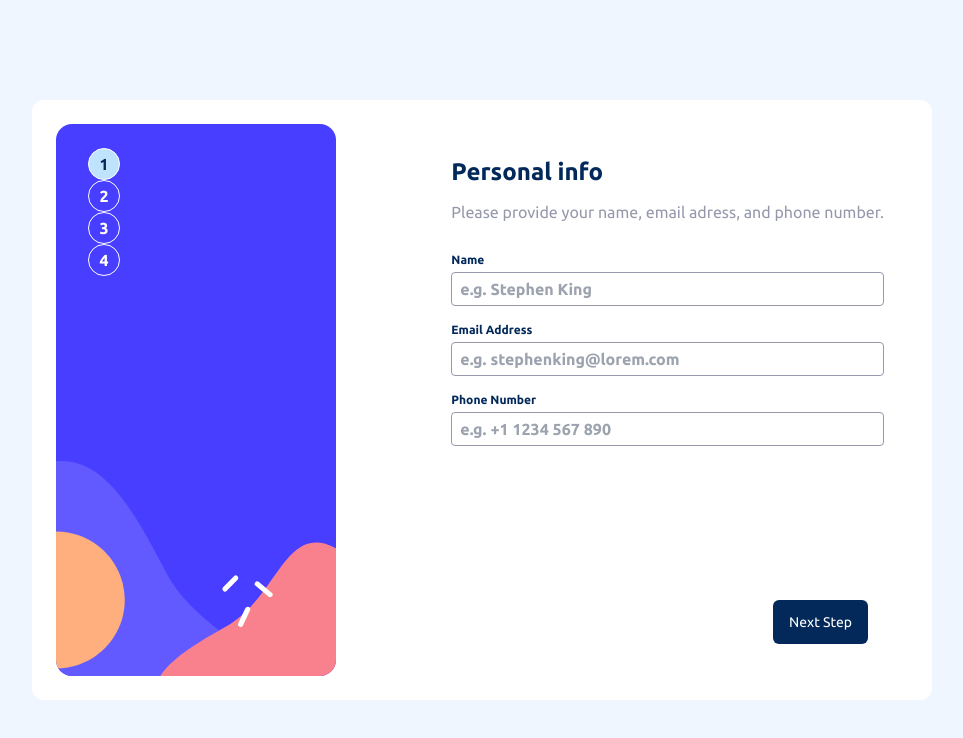
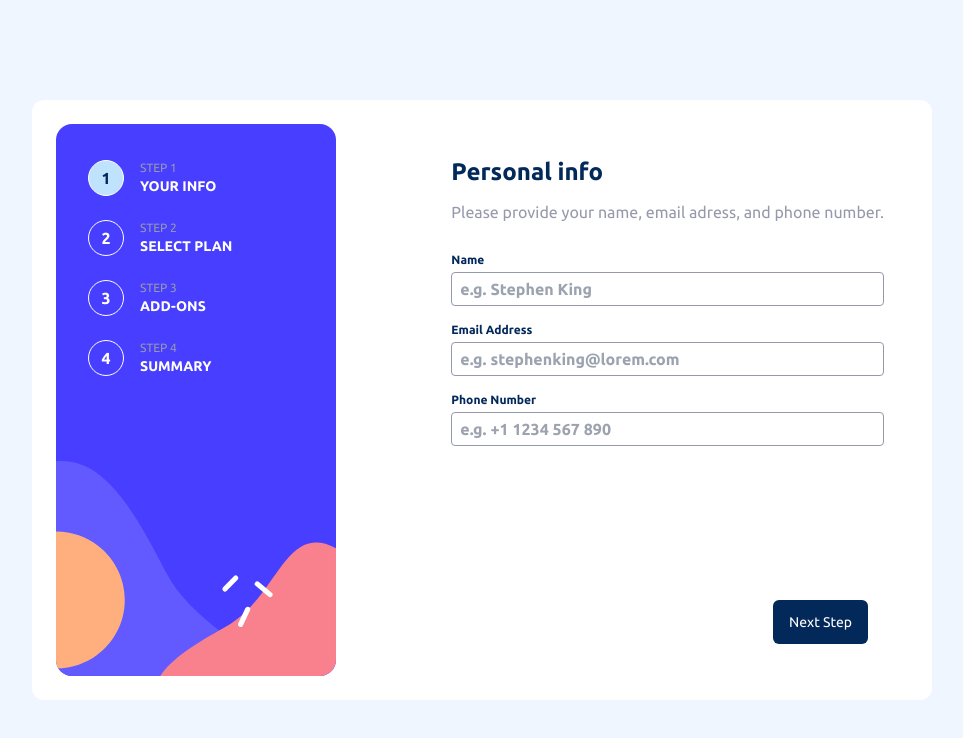
Before and after one commit to DanielW720/multi-step-form, a Next.js app in the folder solution/: page / in a window 1280 px wide. Shown: the top 738 px of the page, without its empty margins (158-1121 px from the left). Built offline with nearby package versions, Linux system fonts and the light colour scheme.

Commit message:
Step view responsive

```diff
--- a/solution/src/app/steps/stepView.tsx
+++ b/solution/src/app/steps/stepView.tsx
@@ -17,10 +17,11 @@ export default function StepView({
         className="hidden sm:inline object-cover rounded-2xl"
       />
       {([1, 2, 3, 4] as Step[]).map((num) => (
+        <div className="z-10 flex my-3">
           <button
             key={num}
             onClick={() => setStep(num)}
-          className={`h-8 w-8 flex items-center font-bold justify-center mx-2 rounded-full border-white border-[1px] z-10 ${
+            className={`h-8 w-8 sm:h-9 sm:w-9 flex items-center font-bold justify-center mx-2 rounded-full border-white border-[1px] ${
               num === step || (num === 4 && step === 5)
                 ? "bg-lightBlue text-marineBlue"
                 : "text-white"
@@ -28,7 +29,14 @@ export default function StepView({
           >
             {num}
           </button>
+          <div className="hidden sm:block ml-2">
+            <p className="text-xs text-coolGray">{`STEP ${num}`}</p>
+            <p className="text-sm text-white font-bold">{stepData[num - 1]}</p>
+          </div>
+        </div>
       ))}
     </div>
   );
 }
+
+const stepData = ["YOUR INFO", "SELECT PLAN", "ADD-ONS", "SUMMARY"];
```
Lines whose indentation alone changed are shown as unchanged.
